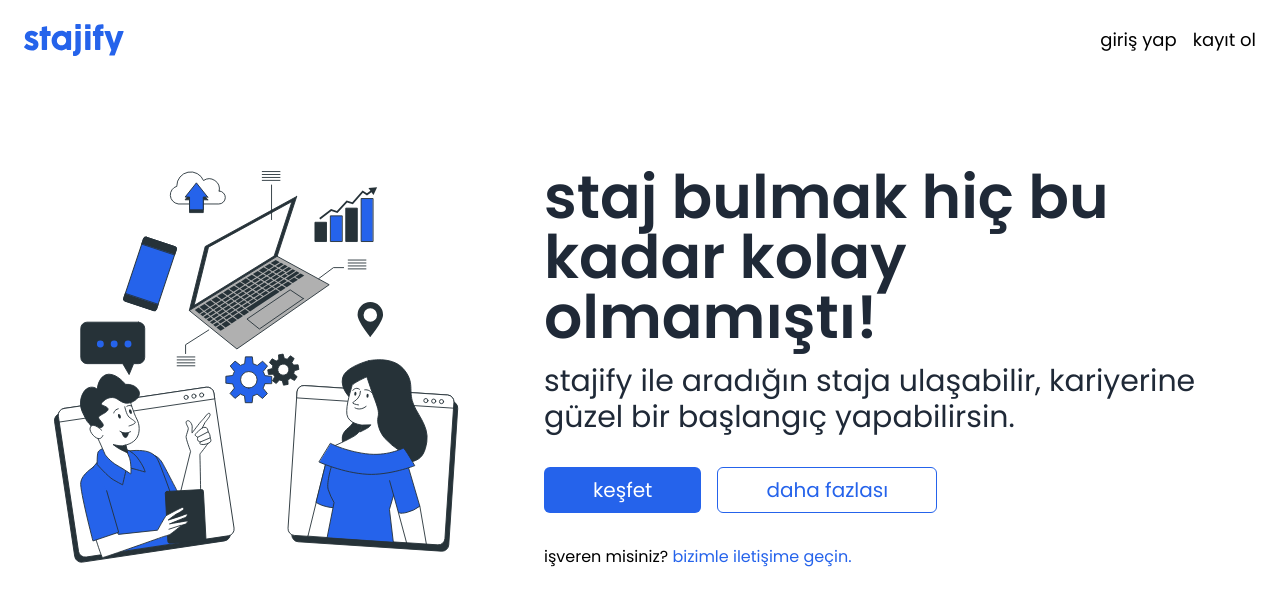
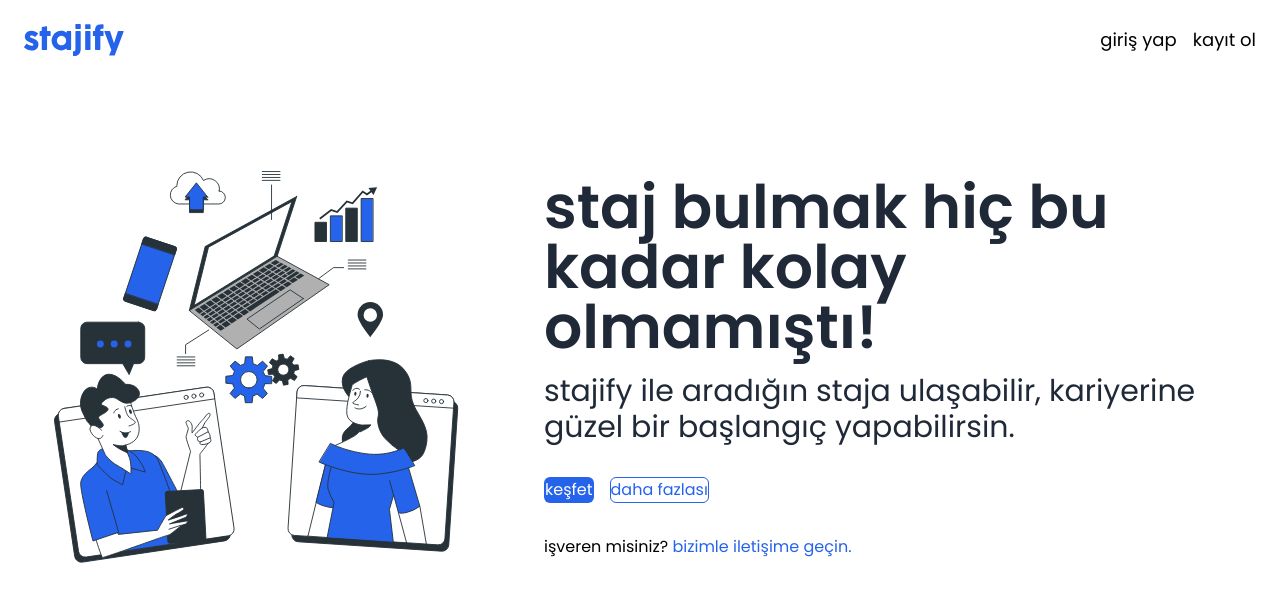
Before and after one commit to onurravli/stajify, a Next.js app in the folder packages/frontend/: page / in a window 1280 px wide. Shown: the top 606 px of the page. Built offline with nearby package versions, Linux system fonts and the light colour scheme.

Commit message:
chore(frontend): update button style

```diff
--- a/packages/frontend/src/components/button.tsx
+++ b/packages/frontend/src/components/button.tsx
@@ -1,19 +1,30 @@
 export default function Button({
   children,
   variant,
+  size,
 }: {
   children?: React.ReactNode;
   variant?: "primary" | "secondary";
+  size?: "sm" | "md" | "lg";
 }) {
   return (
     <button
-      className={`w-full md:w-auto rounded-md py-2 md:px-12 px-6 text-xl border transition-all duration-200 ${
+      className={`w-full md:w-auto rounded-md border transition-all duration-200 ${
         variant == "primary"
           ? "border-transparent bg-blue-600 text-white hover:bg-blue-800"
           : variant == "secondary"
-          ? "border-blue-600 bg-transparent text-blue-600 hover:bg-blue-600 hover:text-white"
+          ? "border-blue-600 bg-transparent text-blue-600 hover:bg-blue-50"
           : ""
-      }`}
+      } ${
+        size == "sm"
+          ? "px-4 py-2 text-sm"
+          : size == "md"
+          ? "px-6 py-3 text-lg"
+          : size == "lg"
+          ? "px-10 py-3 text-xl"
+          : ""
+      }
+      `}
     >
       {children}
     </button>
```
